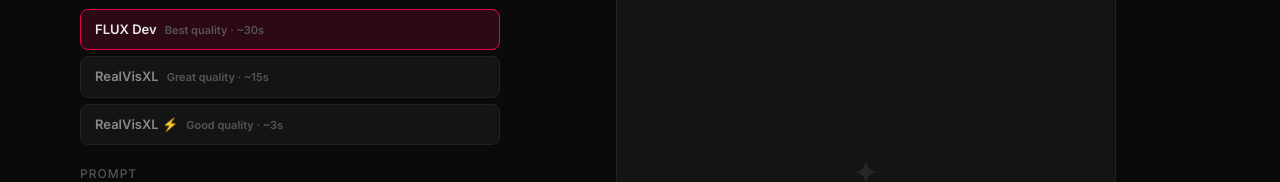
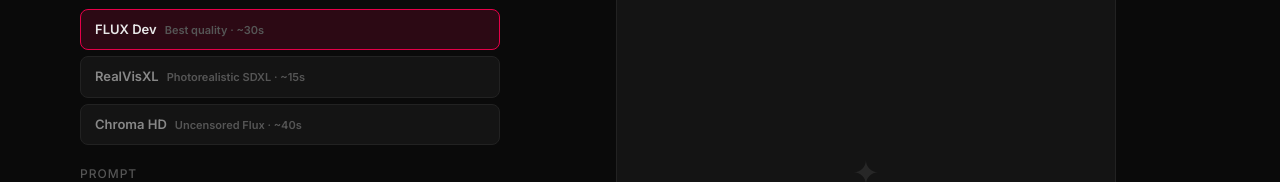
Before and after one commit to lgherrera/gf-admin, a Next.js app: page /runpod in a window 1280 px wide. Both pictures are taken after a click on the button "Enter". Shown: the part 190-372 px from the top of the page. Built offline with nearby package versions, Linux system fonts and the light colour scheme.

Commit message:
Replace Lightning with Chroma HD, 3 model options

```diff
--- a/app/api/runpod/route.ts
+++ b/app/api/runpod/route.ts
@@ -7,13 +7,13 @@
 const ENDPOINTS: Record<string, string> = {
   flux: "https://api.runpod.ai/v2/byhdkbaav3jnkh/run",
   sdxl_full: "https://api.runpod.ai/v2/0gjnd5ue2fdcjf/run",
-  sdxl_lightning: "https://api.runpod.ai/v2/l8kd9k2x0jfl0p/run",
+  chroma: "https://api.runpod.ai/v2/biqpb4i8t2s0iz/run",
 };
 
 const MODEL_DEFAULTS: Record<string, { steps: number; guidance: number; strength: number }> = {
   flux: { steps: 15, guidance: 3.5, strength: 0.85 },
   sdxl_full: { steps: 30, guidance: 5.0, strength: 0.7 },
-  sdxl_lightning: { steps: 6, guidance: 1.5, strength: 0.7 },
+  chroma: { steps: 40, guidance: 3.0, strength: 0.75 },
 };
 
 const ASPECT_TO_SIZE: Record<string, { width: number; height: number }> = {
@@ -87,7 +87,7 @@
       input.strength = strength ?? defaults.strength;
     }
 
-    // SDXL models support negative prompts
+    // SDXL and Chroma support negative prompts
     if (selectedModel !== "flux" && negative_prompt) {
       input.negative_prompt = negative_prompt;
     }
--- a/app/api/runpod/status/route.ts
+++ b/app/api/runpod/status/route.ts
@@ -7,7 +7,7 @@
 const STATUS_BASES: Record<string, string> = {
   flux: "https://api.runpod.ai/v2/byhdkbaav3jnkh/status",
   sdxl_full: "https://api.runpod.ai/v2/0gjnd5ue2fdcjf/status",
-  sdxl_lightning: "https://api.runpod.ai/v2/l8kd9k2x0jfl0p/status",
+  chroma: "https://api.runpod.ai/v2/biqpb4i8t2s0iz/status",
 };
 
 export async function GET(req: NextRequest) {
--- a/app/runpod/page.tsx
+++ b/app/runpod/page.tsx
@@ -7,20 +7,20 @@
 
 const MODELS = [
   { label: 'FLUX Dev', value: 'flux', desc: 'Best quality · ~30s' },
-  { label: 'RealVisXL', value: 'sdxl_full', desc: 'Great quality · ~15s' },
-  { label: 'RealVisXL ⚡', value: 'sdxl_lightning', desc: 'Good quality · ~3s' },
+  { label: 'RealVisXL', value: 'sdxl_full', desc: 'Photorealistic SDXL · ~15s' },
+  { label: 'Chroma HD', value: 'chroma', desc: 'Uncensored Flux · ~40s' },
 ];
 
 const MODEL_DEFAULTS: Record<string, { steps: string; guidance: string; strength: string }> = {
   flux: { steps: '15', guidance: '3.5', strength: '0.85' },
   sdxl_full: { steps: '30', guidance: '5.0', strength: '0.7' },
-  sdxl_lightning: { steps: '6', guidance: '1.5', strength: '0.7' },
+  chroma: { steps: '40', guidance: '3.0', strength: '0.75' },
 };
 
 const MODEL_LABELS: Record<string, string> = {
   flux: 'FLUX Dev',
   sdxl_full: 'RealVisXL',
-  sdxl_lightning: 'RealVisXL ⚡',
+  chroma: 'Chroma HD',
 };
 
 const ASPECT_RATIOS = [
@@ -47,7 +47,7 @@
   const [model, setModel] = useState('flux');
   const [prompt, setPrompt] = useState('');
   const [negativePrompt, setNegativePrompt] = useState(
-    'blurry, ugly, deformed, low quality, bad anatomy, bad hands, extra fingers'
+    'low quality, ugly, unfinished, out of focus, deformed, disfigure, blurry, smudged, restricted palette, flat colors'
   );
   const [ratio, setRatio] = useState('9:16');
   const [seed, setSeed] = useState('');
@@ -197,6 +197,7 @@
         body.strength = parseFloat(strength);
       }
 
+      // SDXL and Chroma support negative prompts
       if (model !== 'flux' && negativePrompt.trim()) {
         body.negative_prompt = negativePrompt;
       }
@@ -268,7 +269,7 @@
 
   const previewAspect = `${RATIO_W[ratio]} / ${RATIO_H[ratio]}`;
   const modelLabel = MODEL_LABELS[model] ?? model;
-  const isSDXL = model !== 'flux';
+  const supportsNegative = model !== 'flux';
 
   const statusLabel = () => {
     if (!status) return '';
@@ -324,11 +325,11 @@
             <div className="gen-char-count">{prompt.length} chars</div>
           </div>
 
-          {/* Negative Prompt (SDXL only) */}
-          {isSDXL && (
+          {/* Negative Prompt */}
+          {supportsNegative && (
             <div className="gen-field">
               <label className="gen-label">
-                Negative Prompt <span className="gen-optional">(SDXL only)</span>
+                Negative Prompt <span className="gen-optional">({modelLabel})</span>
               </label>
               <textarea
                 className="gen-textarea"
@@ -543,7 +544,7 @@
           {result && !loading && (
             <div className="gen-download-bar">
               <span className="gen-seed-badge">
-                {MODEL_LABELS[result.model] ?? result.model} · Seed: {result.seed ?? 'auto'} · {result.model !== 'flux' ? 'SDXL' : 'FLUX'}
+                {MODEL_LABELS[result.model] ?? result.model} · Seed: {result.seed ?? 'auto'}
               </span>
               <div className="gen-download-btns">
                 <button className="gen-dl-btn" onClick={() => downloadImage('png')}>
```
